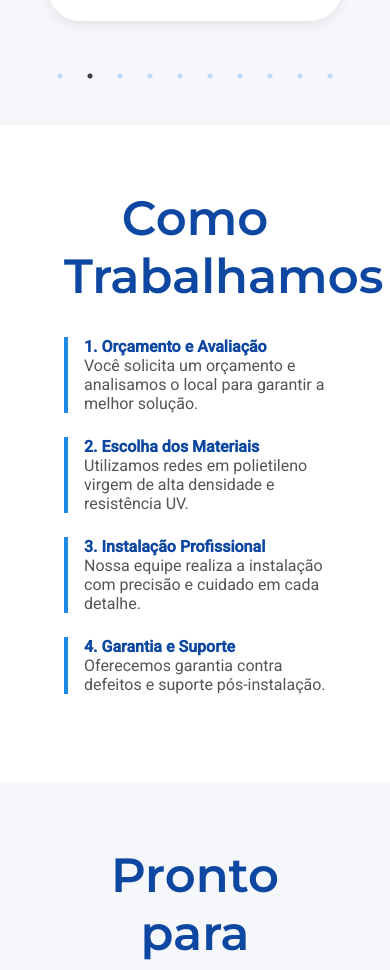
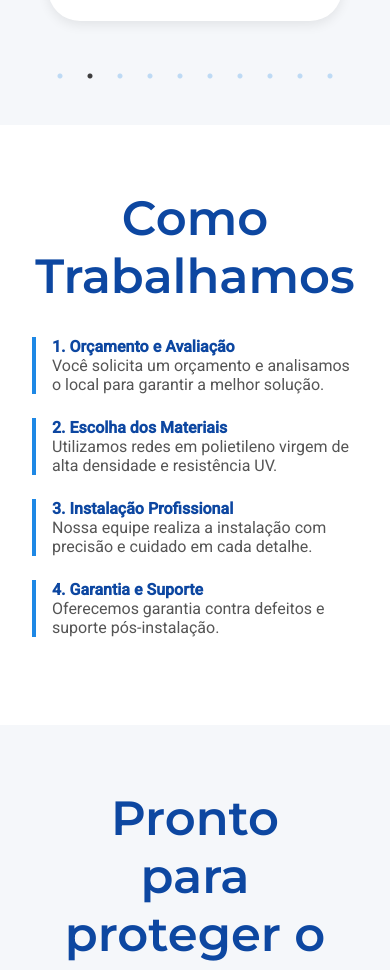
Before and after one commit to Danielcard99/ABENCOADOREDES2025, a React (Vite) app in the folder frontend/: page /services in a window 390 px wide. Shown: the part 1276-2246 px from the top of the page. Built offline with nearby package versions, Linux system fonts and the light colour scheme.

Commit message:
feat: add favicon and improve SEO meta tags

```diff
--- a/frontend/index.html
+++ b/frontend/index.html
@@ -20,6 +20,10 @@
       href="/android-chrome-512x512.png"
     />
     <meta name="viewport" content="width=device-width, initial-scale=1.0" />
+    <meta
+      name="google-site-verification"
+      content="8-JgT3BRMPy6vBwcqRUVNVJ9NumTL9oQKusvR-6GmWo"
+    />
     <title>Abençoado Redes - Redes de Proteção</title>
   </head>
   <body>
--- a/frontend/src/pages/Services.module.css
+++ b/frontend/src/pages/Services.module.css
@@ -104,4 +104,10 @@
     text-align: center;
     justify-content: center;
   }
+
+  .process {
+    padding: 4rem 2rem;
+    background: var(--color-white);
+    text-align: center;
+  }
 }
```
